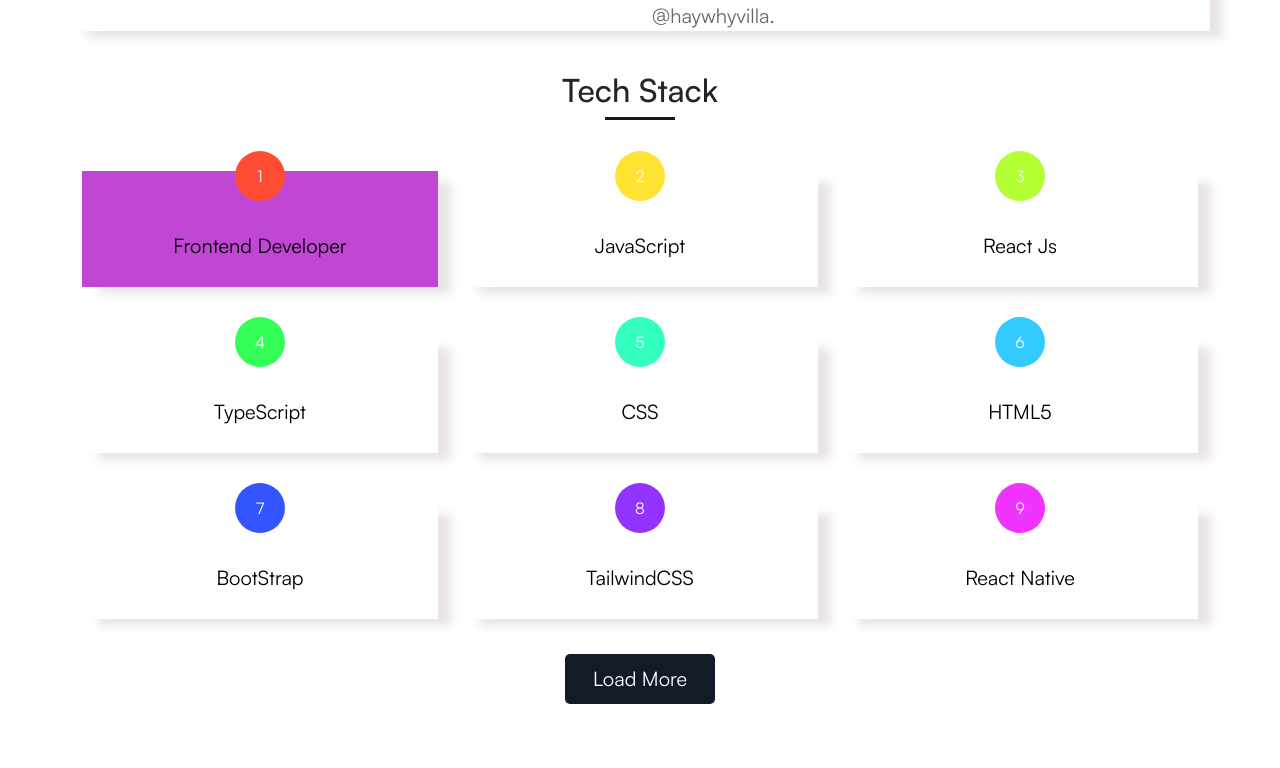
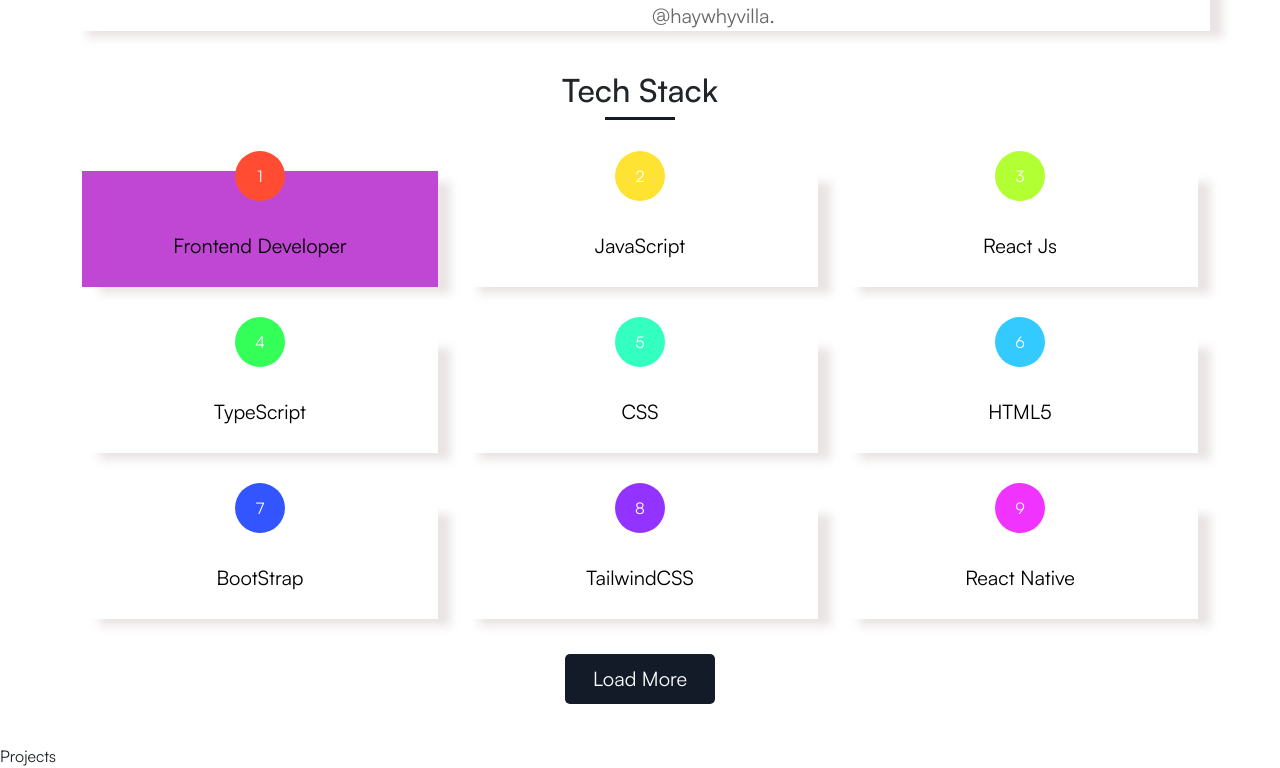
Before and after one commit to haywhyvilla/MyPortfolioWebsiteReactjs, a React (Create React App) app: page / in a window 1280 px wide. Shown: the part 819-1587 px from the top of the page. Before the commit the page ends 1563 px from the top, so only its background shows below. Built offline with nearby package versions, Linux system fonts and the light colour scheme.

Commit message:
Project file added

```diff
--- a/src/App.js
+++ b/src/App.js
@@ -2,6 +2,7 @@
 import Sidebar from "./Components/Sidebar/Sidebar";
 import About from "./Components/About/About";
 import TechStack from "./Components/TechStack/TechStack";
+import Projects from "./Components/Projects/Projects";
 
 const App = () => {
   return (
@@ -9,6 +10,7 @@
       <Sidebar />
       <About />
       <TechStack />
+      <Projects />
     </>
   );
 };
--- /dev/null
+++ b/src/Components/Projects/Projects.js
@@ -0,0 +1,7 @@
+import React from "react";
+
+const Projects = () => {
+  return <div>Projects</div>;
+};
+
+export default Projects;
```
Also changed, not shown: src/Components/Projects/Projects.css (added).
